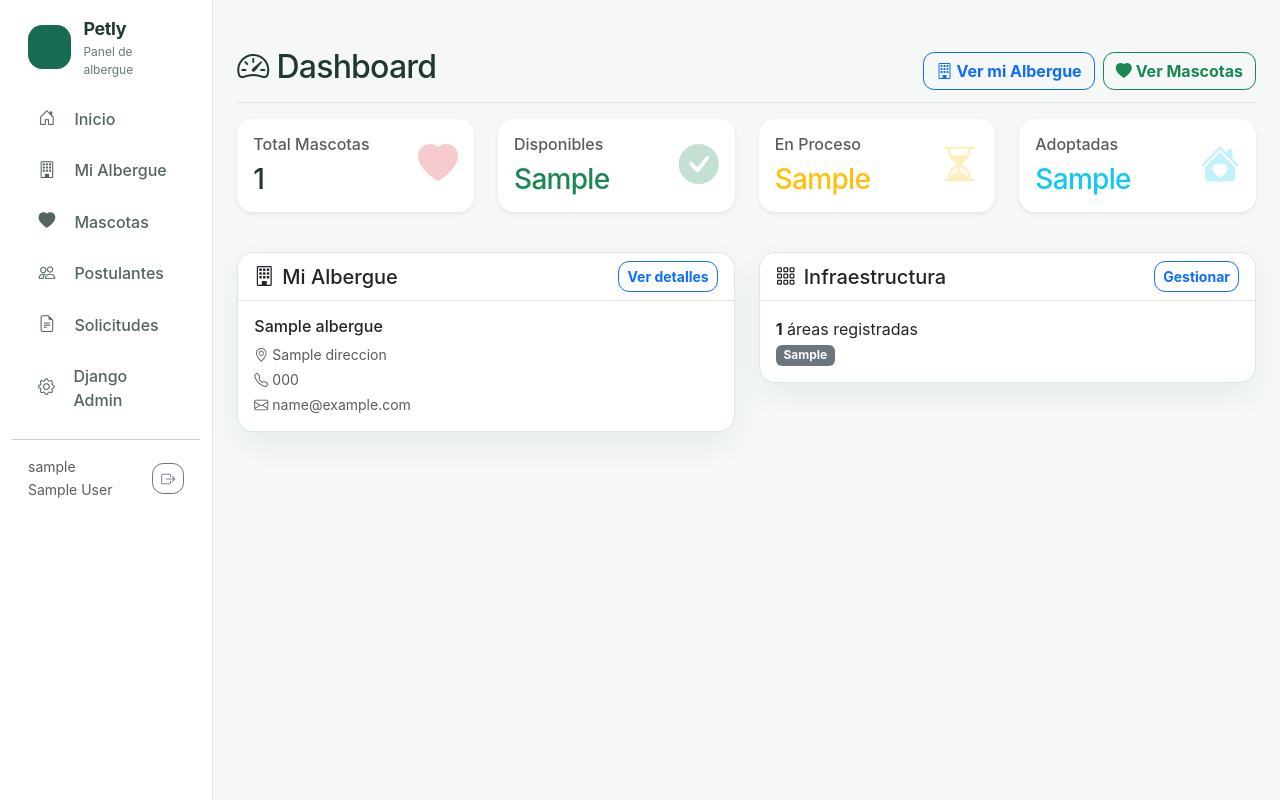
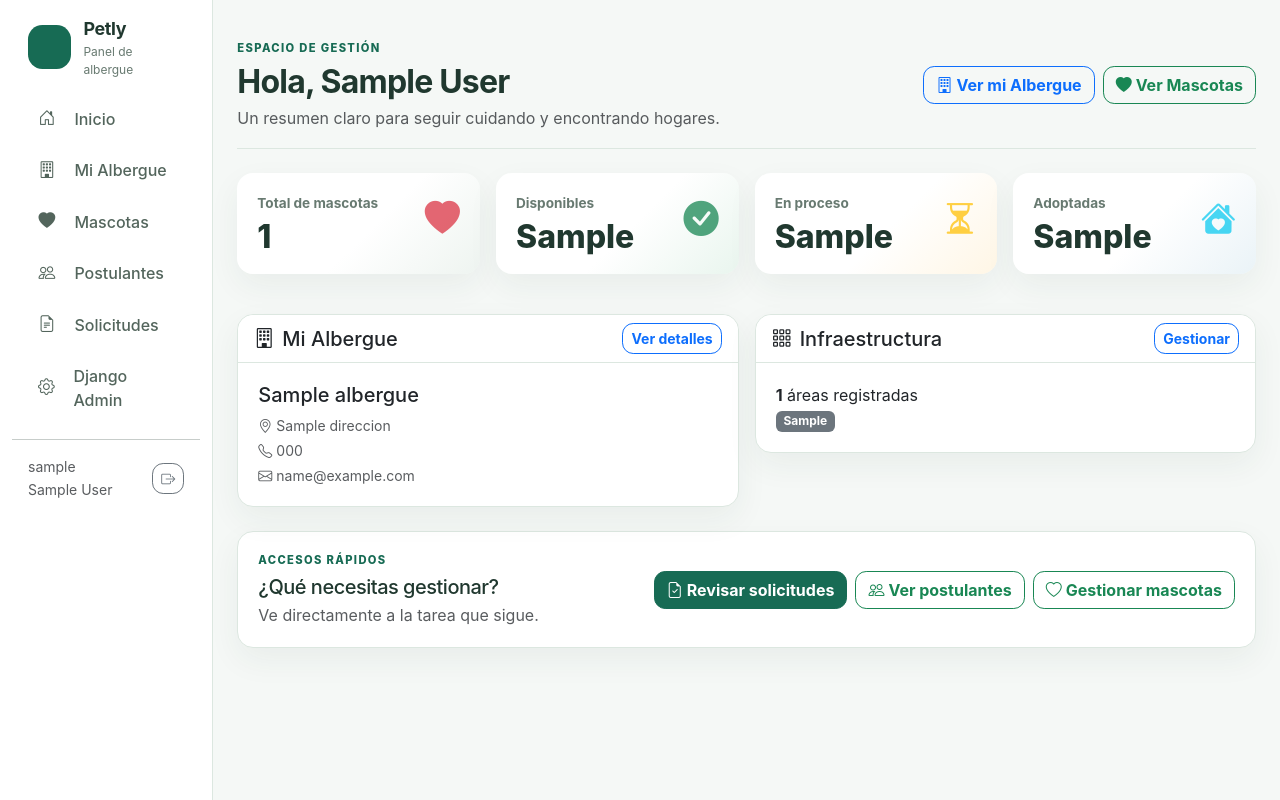
Before and after one commit to Programer-DMeli/Petly_Proyect, a Django app: template backend-admin/templates/panel/home.html in a window 1280 px wide. Run offline with Django 5.2, Linux system fonts and the light colour scheme; the visitor is signed in with stand-in values (Sample User, id 1); tables that the repository leaves empty hold one stand-in row (values such as "Sample post"); the template is opened without the code that fills it: most values are stand-ins (such as "Sample title", 1, 10 or a date in 2020); data that the repository does not hold is empty; some libraries are stand-ins or nearby versions.

Commit message:
Ordenar el resumen y accesos del dashboard

```diff
--- a/backend-admin/templates/panel/home.html
+++ b/backend-admin/templates/panel/home.html
@@ -3,8 +3,12 @@
 {% block title %}Panel Principal - Petly{% endblock %}
 
 {% block content %}
-<div class="d-flex justify-content-between flex-wrap flex-md-nowrap align-items-center pt-3 pb-2 mb-3 border-bottom">
-    <h1 class="h2"><i class="bi bi-speedometer2 me-2"></i>Dashboard</h1>
+<div class="dashboard-heading d-flex justify-content-between flex-wrap flex-md-nowrap align-items-center mb-4">
+    <div>
+        <span class="dashboard-eyebrow">ESPACIO DE GESTIÓN</span>
+        <h1 class="h2 mb-1">Hola, {{ user.get_full_name|default:user.username }}</h1>
+        <p class="text-muted mb-0">Un resumen claro para seguir cuidando y encontrando hogares.</p>
+    </div>
     <div class="btn-toolbar mb-2 mb-md-0">
         {% if albergue %}
             <a href="{% url 'albergue_perfil' %}" class="btn btn-outline-primary me-2">
@@ -22,21 +26,21 @@
 </div>
 
 {% if not albergue %}
-<div class="alert alert-warning">
+<div class="alert alert-warning dashboard-onboarding" role="status">
     <h4 class="alert-heading"><i class="bi bi-exclamation-triangle me-2"></i>Bienvenido a Petly Admin</h4>
     <p>No tienes un albergue registrado aún. Crea tu perfil para comenzar a gestionar mascotas e infraestructura.</p>
     <hr>
     <a href="{% url 'albergue_perfil' %}" class="btn btn-primary"><i class="bi bi-plus-circle me-1"></i>Crear mi Albergue</a>
 </div>
 {% else %}
-<div class="row mb-4">
+<section aria-label="Resumen de mascotas" class="row g-3 mb-4 dashboard-metrics">
     <div class="col-xl-3 col-md-6 mb-3">
-        <div class="card border-0 shadow-sm h-100">
+        <div class="card h-100 metric-card metric-card--total">
             <div class="card-body">
                 <div class="d-flex justify-content-between">
                     <div>
-                        <h6 class="text-muted">Total Mascotas</h6>
-                        <h3 class="mb-0">{{ total_mascotas }}</h3>
+                        <span class="metric-label">Total de mascotas</span>
+                        <strong class="metric-value">{{ total_mascotas }}</strong>
                     </div>
                     <i class="bi bi-heart-fill text-danger fs-1 opacity-25"></i>
                 </div>
@@ -44,12 +48,12 @@
         </div>
     </div>
     <div class="col-xl-3 col-md-6 mb-3">
-        <div class="card border-0 shadow-sm h-100">
+        <div class="card h-100 metric-card metric-card--available">
             <div class="card-body">
                 <div class="d-flex justify-content-between">
                     <div>
-                        <h6 class="text-muted">Disponibles</h6>
-                        <h3 class="mb-0 text-success">{{ mascotas_disponibles }}</h3>
+                        <span class="metric-label">Disponibles</span>
+                        <strong class="metric-value">{{ mascotas_disponibles }}</strong>
                     </div>
                     <i class="bi bi-check-circle-fill text-success fs-1 opacity-25"></i>
                 </div>
@@ -57,12 +61,12 @@
         </div>
     </div>
     <div class="col-xl-3 col-md-6 mb-3">
-        <div class="card border-0 shadow-sm h-100">
+        <div class="card h-100 metric-card metric-card--process">
             <div class="card-body">
                 <div class="d-flex justify-content-between">
                     <div>
-                        <h6 class="text-muted">En Proceso</h6>
-                        <h3 class="mb-0 text-warning">{{ mascotas_en_proceso }}</h3>
+                        <span class="metric-label">En proceso</span>
+                        <strong class="metric-value">{{ mascotas_en_proceso }}</strong>
                     </div>
                     <i class="bi bi-hourglass-split text-warning fs-1 opacity-25"></i>
                 </div>
@@ -70,29 +74,29 @@
         </div>
     </div>
     <div class="col-xl-3 col-md-6 mb-3">
-        <div class="card border-0 shadow-sm h-100">
+        <div class="card h-100 metric-card metric-card--adopted">
             <div class="card-body">
                 <div class="d-flex justify-content-between">
                     <div>
-                        <h6 class="text-muted">Adoptadas</h6>
-                        <h3 class="mb-0 text-info">{{ mascotas_adoptadas }}</h3>
+                        <span class="metric-label">Adoptadas</span>
+                        <strong class="metric-value">{{ mascotas_adoptadas }}</strong>
                     </div>
                     <i class="bi bi-house-heart-fill text-info fs-1 opacity-25"></i>
                 </div>
             </div>
         </div>
     </div>
-</div>
+</section>
 
-<div class="row">
+<div class="row g-3 dashboard-panels">
     <div class="col-md-6">
-        <div class="card">
+        <div class="card h-100">
             <div class="card-header d-flex justify-content-between align-items-center">
                 <h5 class="mb-0"><i class="bi bi-building me-2"></i>Mi Albergue</h5>
                 <a href="{% url 'albergue_perfil' %}" class="btn btn-sm btn-outline-primary">Ver detalles</a>
             </div>
             <div class="card-body">
-                <h6>{{ albergue.nombre }}</h6>
+                <h6 class="fs-5">{{ albergue.nombre }}</h6>
                 <p class="text-muted small mb-1"><i class="bi bi-geo-alt me-1"></i>{{ albergue.direccion }}</p>
                 <p class="text-muted small mb-1"><i class="bi bi-telephone me-1"></i>{{ albergue.telefono|default:"No registrado" }}</p>
                 <p class="text-muted small mb-0"><i class="bi bi-envelope me-1"></i>{{ albergue.email|default:"No registrado" }}</p>
@@ -119,5 +123,18 @@
         </div>
     </div>
 </div>
+
+<section class="dashboard-next-steps mt-4" aria-labelledby="next-steps-title">
+    <div>
+        <span class="dashboard-eyebrow">ACCESOS RÁPIDOS</span>
+        <h2 id="next-steps-title" class="h5 mb-1">¿Qué necesitas gestionar?</h2>
+        <p class="text-muted mb-0">Ve directamente a la tarea que sigue.</p>
+    </div>
+    <div class="d-flex flex-wrap gap-2">
+        <a href="{% url 'solicitud_lista' %}" class="btn btn-success"><i class="bi bi-file-earmark-check me-1" aria-hidden="true"></i>Revisar solicitudes</a>
+        <a href="{% url 'postulante_lista' %}" class="btn btn-outline-success"><i class="bi bi-people me-1" aria-hidden="true"></i>Ver postulantes</a>
+        <a href="{% url 'mascota_lista' %}" class="btn btn-outline-success"><i class="bi bi-heart me-1" aria-hidden="true"></i>Gestionar mascotas</a>
+    </div>
+</section>
 {% endif %}
 {% endblock %}
```
